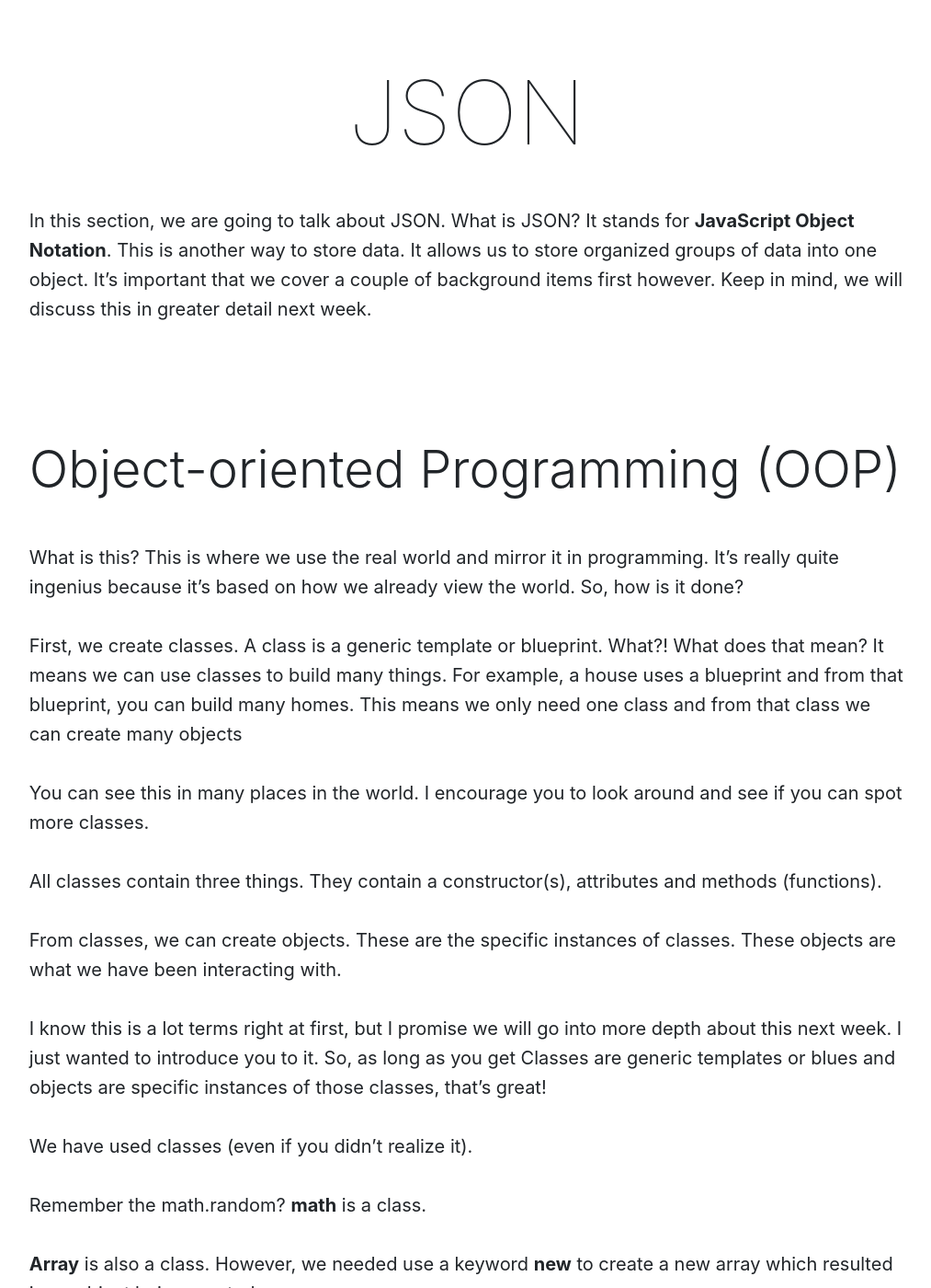
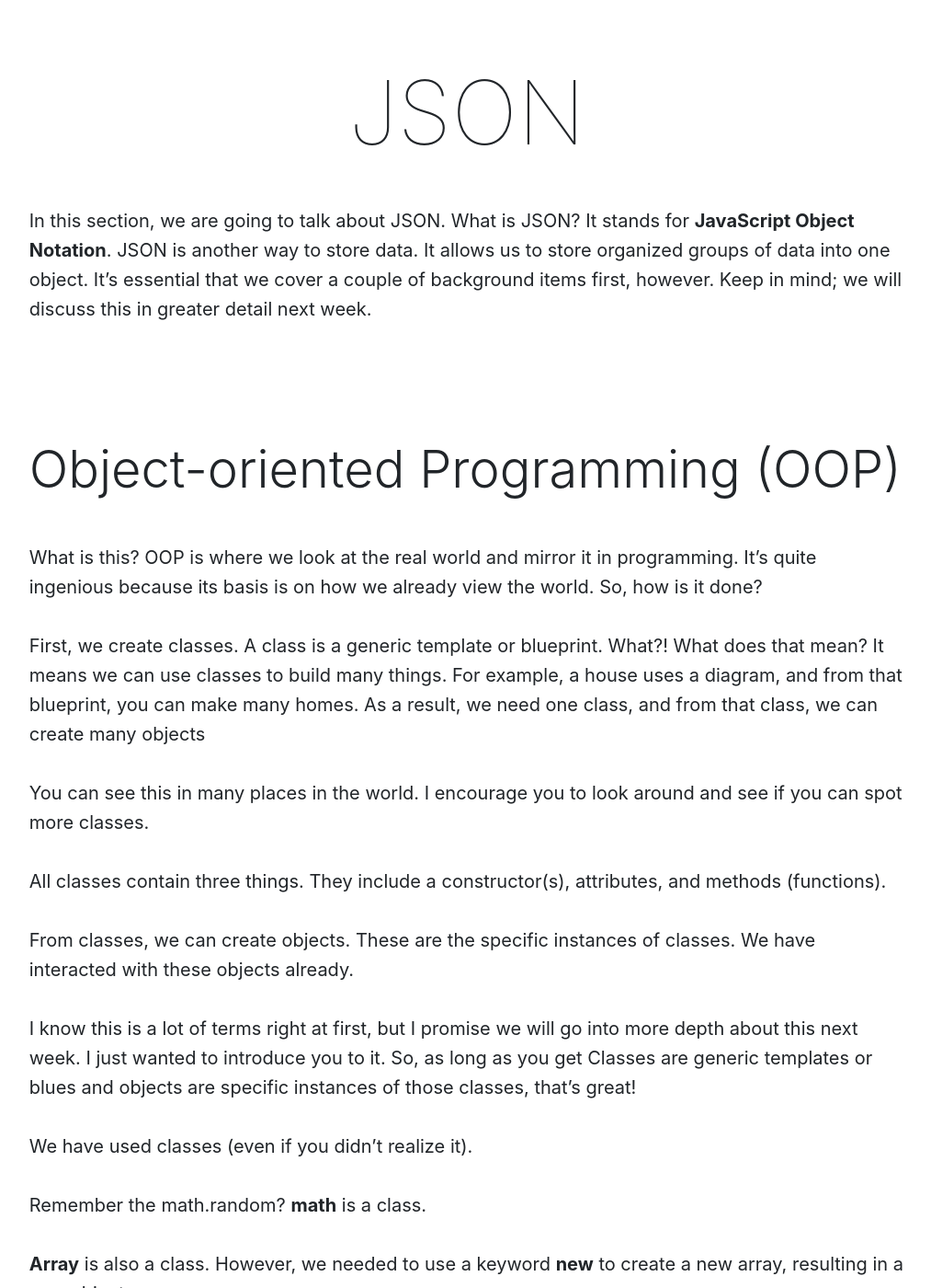
Before and after one commit to Montana-Media-Arts/441-web-tech-Spring2020-course, a Jekyll site: the page built from modules/week-6/_posts/2001-05-01-json.md, in a window 1280 px wide and 1400 px high, scrolled down 357 px. Shown: the whole window at 92% size, without its empty margins (132-1145 px from the left). Built offline with Jekyll 4.4.1, drawn with Linux system fonts in a browser that asks for light colours; nearby versions of some CDN libraries; some of the changed text lies outside the part shown.

```diff
--- a/modules/week-6/_posts/2001-05-01-json.md
+++ b/modules/week-6/_posts/2001-05-01-json.md
@@ -6,29 +6,29 @@ jotted: false
 
 # JSON
 
-In this section, we are going to talk about JSON. What is JSON?  It stands for **JavaScript Object Notation**.  This is another way to store data.  It allows us to store organized groups of data into one object.  It's important that we cover a couple of background items first however.  Keep in mind, we will discuss this in greater detail next week.
+In this section, we are going to talk about JSON. What is JSON?  It stands for **JavaScript Object Notation**.  JSON is another way to store data.  It allows us to store organized groups of data into one object.  It's essential that we cover a couple of background items first, however.  Keep in mind; we will discuss this in greater detail next week.
 
 ## Object-oriented Programming (OOP)
 
-What is this? This is where we use the real world and mirror it in programming.  It's really quite ingenius because it's based on how we already view the world. So, how is it done?
+What is this? OOP is where we look at the real world and mirror it in programming.  It's quite ingenious because its basis is on how we already view the world. So, how is it done?
 
-First, we create classes.  A class is a generic template or blueprint.  What?!  What does that mean?  It means we can use classes to build many things.  For example, a house uses a blueprint and from that blueprint, you can build many homes.  This means we only need one class and from that class we can create many objects
+First, we create classes.  A class is a generic template or blueprint.  What?!  What does that mean?  It means we can use classes to build many things.  For example, a house uses a diagram, and from that blueprint, you can make many homes.  As a result, we need one class, and from that class, we can create many objects
 
 You can see this in many places in the world.  I encourage you to look around and see if you can spot more classes.
 
-All classes contain three things.  They contain a constructor(s), attributes and methods (functions).
+All classes contain three things.  They include a constructor(s), attributes, and methods (functions).
 
-From classes, we can create objects.  These are the specific instances of classes.  These objects are what we have been interacting with.
+From classes, we can create objects.  These are the specific instances of classes.  We have interacted with these objects already.
 
-I know this is a lot terms right at first, but I promise we will go into more depth about this next week. I just wanted to introduce you to it.  So, as long as you get Classes are generic templates or blues and objects are specific instances of those classes, that's great!
+I know this is a lot of terms right at first, but I promise we will go into more depth about this next week. I just wanted to introduce you to it.  So, as long as you get Classes are generic templates or blues and objects are specific instances of those classes, that's great!
 
 We have used classes (even if you didn't realize it).
 
 Remember the math.random?   **math** is a class.
 
-**Array** is also a class.  However, we needed use a keyword **new** to create a new array which resulted in an object being created.
+**Array** is also a class.  However, we needed to use a keyword **new** to create a new array, resulting in a new object.
 
-Once, we have an object, then we can get to its attributes and methods through the dot notation.  For example: **myArray.push("more stuff")**
+Once we have an object, then we can get to its attributes and methods through the dot notation.  For example, **myArray.push("more stuff")**
 
 So, how does JSON play into this?
 
@@ -57,7 +57,7 @@ We can create **JSON** objects like this:
 
 Notice we use curly braces to put together **value-key** pairs like **bike** and **Santa Cruz**.
 
-We can access a value out of JSON by using the dot operator and the key.  This returns to us the value associated with the key. For example **information.bike**
+We can access a value out of JSON by using the dot operator and the key.  The dot operator returns the value associated with the key. For example **information.bike**
 
 <iframe width="560" height="315" src="https://www.youtube.com/embed/cpxwEaH-6M0" frameborder="0" allow="accelerometer; autoplay; encrypted-media; gyroscope; picture-in-picture" allowfullscreen></iframe>
 
```
Also changed, not shown: modules/week-6/_posts/2000-01-01-overview.md (+5 -5 lines), modules/week-6/_posts/2001-01-01-review-arrays.md (+5 -5 lines), modules/week-6/_posts/2002-01-01-local-storage.md (+2 -2 lines), modules/week-6/_posts/2003-01-01-hands-on-work.md (+2 -2 lines), modules/week-6/_posts/2004-01-01-homework.md (+9 -9 lines).
